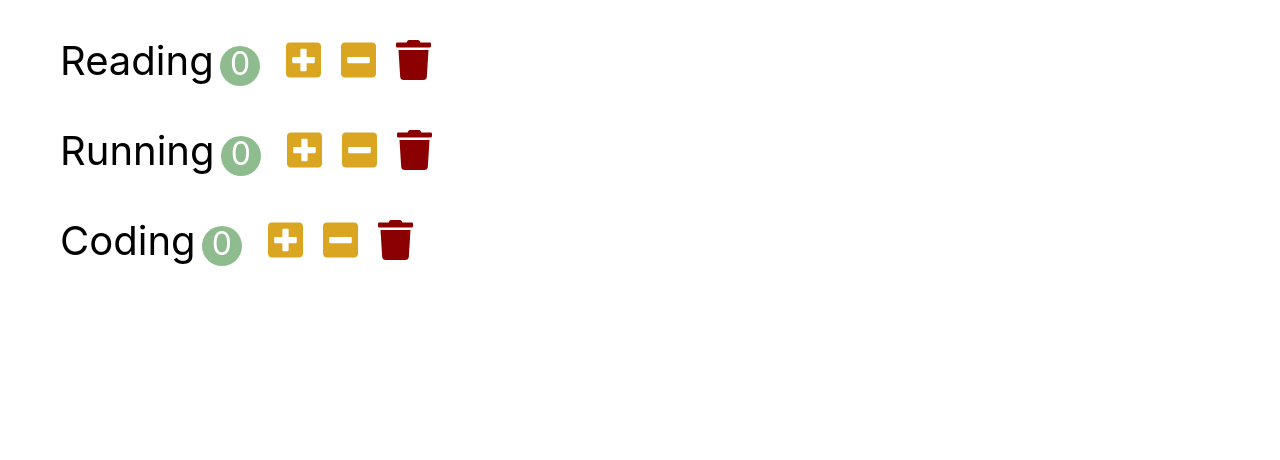
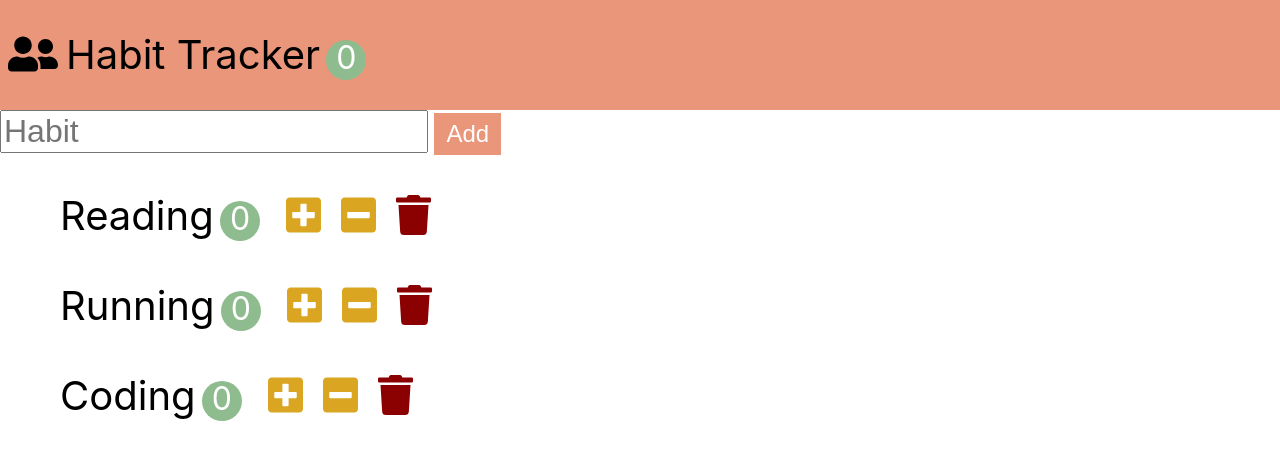
Before and after one commit to soomin9106/React, a React (Create React App) app in the folder Habit-Tracker/habit-tracker/: page / in a window 1280 px wide. Shown: the top 460 px of the page. Built offline with nearby package versions, Linux system fonts and the light colour scheme.

Commit message:
React : habit addition

```diff
--- a/Habit-Tracker/habit-tracker/src/app.css
+++ b/Habit-Tracker/habit-tracker/src/app.css
@@ -1,3 +1,56 @@
+*{
+  box-sizing: border-box;
+}
+
+nav{
+  background-color: darksalmon;
+  padding: 30px 0;
+}
+
+.navbar{
+  font-size: 2.5rem;
+}
+
+.navbar-logo{
+  margin-left: 0.2em;
+}
+
+.navbar-name{
+  margin-left: 0.2em;
+}
+
+.navbar-count{
+  display: inline-block;
+  text-align: center;
+  font-size: 2rem;
+  width: 2.5rem;
+  height: 2.5rem;
+  line-height: 2.2rem;
+  margin-left: 0.2em;
+  margin-right: 0.5em;
+  background-color: darkseagreen;
+  color: white;
+  border-radius: 50%;
+}
+
+.add-input {
+  font-size: 2rem;
+}
+
+.add-input {
+  margin-right: 0.2em;
+  margin-left : 0.2 em;
+}
+
+.add-button {
+  height: 100%;
+  font-size: 1.5rem;
+  padding: 0.3em 0.5em;
+  background-color:darksalmon;
+  color: white;
+}
+
+
 button{
   outline: none;
   border:0;
--- a/Habit-Tracker/habit-tracker/src/app.jsx
+++ b/Habit-Tracker/habit-tracker/src/app.jsx
@@ -1,9 +1,57 @@
 import './app.css';
+import React, { Component } from 'react';
 import Habit from './components/habit';
 import Habits from './components/habits';
+import Navbar from './components/navbar';
 
-function App() {
-  return <Habits></Habits>;
+class App extends Component {
+  state = {
+    habits:[
+        {id : 1 ,name : 'Reading',count:0},
+        {id : 2 ,name : 'Running',count:0},
+        {id : 3 ,name : 'Coding',count:0},
+    ],
+ };
+
+ handleIncrement = (habit) =>{
+  const habits=[...this.state.habits];
+  const index=habits.indexOf(habit);
+  habits[index].count++;
+  this.setState({ habits : habits});
+ };
+ handleDecrement = (habit) =>{
+   const habits=[...this.state.habits];
+   const index=habits.indexOf(habit);
+   const count =habits[index].count-1;
+   habits[index].count = count < 0 ? 0 : count;
+   this.setState({habits : habits});
+ };
+ handleDelete = (habit) => {
+  const habits = this.state.habits.filter(item => item.id !== habit.id);
+  this.setState({habits : habits});
+ };
+
+ handleAdd = name => {
+   const habits=[...this.state.habits,
+    {id : Date.now(),name : name,count:0}];
+   this.setState({habits : habits});
+ }
+
+ render(){
+   return (
+   <>
+      <Navbar totalCount={this.state.habits.filter(item => item.count>0).length}/>
+      <Habits
+      habits={this.state.habits}
+      onIncrement={this.handleIncrement}
+      onDecrement={this.handleDecrement}
+      onDelete={this.handleDelete}
+      onAdd ={this.handleAdd}
+      />
+   </>
+ );
+ }
+
 }
 
 export default App;
--- /dev/null
+++ b/Habit-Tracker/habit-tracker/src/components/habitAddForm.jsx
@@ -0,0 +1,22 @@
+import React, { Component } from 'react';
+
+class HabitAddForm extends Component {
+    inputRef=React.createRef();
+    onSubmit= event =>{
+        event.preventDefault();
+        const name = this.inputRef.current.value;
+        name && this.props.onAdd(name);
+        this.inputRef.current.value='';
+    }
+    render() {
+        return (
+            <form className="add-form" onSubmit={this.onSubmit}>
+                <input ref={this.inputRef} type="text" className="add-input"
+                placeholder="Habit" />
+                <button className="add-button">Add</button>
+            </form>
+        );
+    }
+}
+
+export default HabitAddForm;
--- a/Habit-Tracker/habit-tracker/src/components/habits.jsx
+++ b/Habit-Tracker/habit-tracker/src/components/habits.jsx
@@ -1,38 +1,28 @@
 import React, { Component } from 'react';
 import Habit from './habit';
+import HabitAddForm from './habitAddForm';
 
 class Habits extends Component {
-    state = {
-        habits:[
-            {id : 1 ,name : 'Reading',count:0},
-            {id : 2 ,name : 'Running',count:0},
-            {id : 3 ,name : 'Coding',count:0},
-        ],
+
+    handleIncrement = habit => {
+        this.props.onIncrement(habit);
+    }
+    handleDecrement = habit =>{
+        this.props.onDecrement(habit);
     };
-
-    handleIncrement = (habit) =>{
-       const habits=[...this.state.habits];
-       const index=habits.indexOf(habit);
-       habits[index].count++;
-       this.setState({ habits : habits});
+    handleDelete = habit =>{
+        this.props.onDelete(habit);
     };
-    handleDecrement = (habit) =>{
-        const habits=[...this.state.habits];
-        const index=habits.indexOf(habit);
-        const count =habits[index].count-1;
-        habits[index].count = count < 0 ? 0 : count;
-        this.setState({habits : habits});
-    };
-    handleDelete = (habit) => {
-       const habits = this.state.habits.filter(item => item.id !== habit.id);
-       this.setState({habits : habits});
-    };
-
+    handleAdd = name => {
+        this.props.onAdd(name);
+    }
     render() {
         return (
-           <ul>
+        <>
+            <HabitAddForm onAdd={this.handleAdd}/>
+            <ul>
                {
-                   this.state.habits.map(habit =>
+                   this.props.habits.map(habit =>
                        <Habit
                        key={habit.id}
                        habit={habit}
@@ -42,6 +32,8 @@
                    )
                }
            </ul>
+        </>
+
         );
     }
 }
--- /dev/null
+++ b/Habit-Tracker/habit-tracker/src/components/navbar.jsx
@@ -0,0 +1,15 @@
+import React, { Component } from 'react';
+
+class Navbar extends Component {
+    render() {
+        return (
+            <nav className="navbar">
+                <i className="navbar-logo fas fa-user-friends"></i>
+                <span className="navbar-name">Habit Tracker</span>
+                <span className="navbar-count">{this.props.totalCount}</span>
+            </nav>
+        );
+    }
+}
+
+export default Navbar;
```
